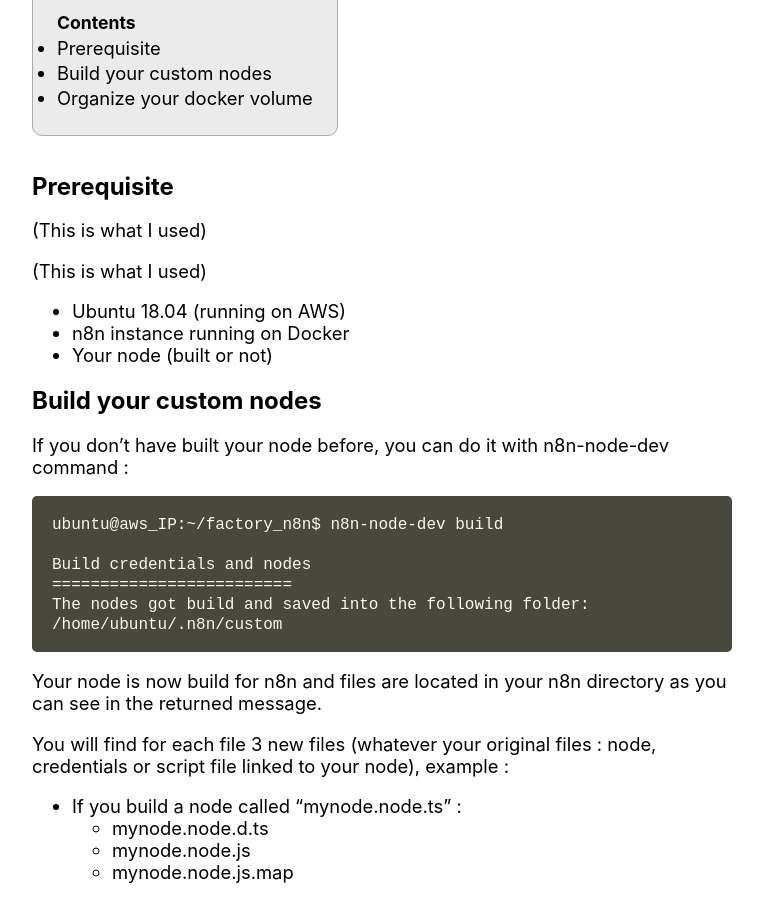
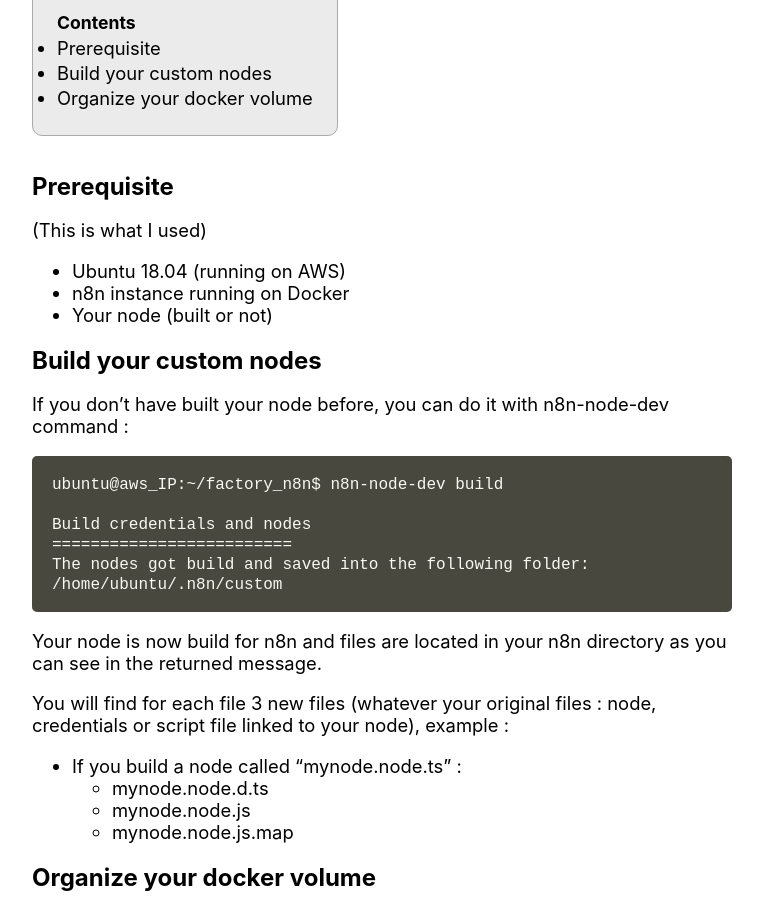
Before and after one commit to ArnaudLhutereau/arnaudlhutereau.github.io, a Jekyll site: the page built from _posts/2021-01-10-Docker-and-n8n-custom-nodes.md, in a window 1280 px wide and 900 px high, scrolled down 308 px. Shown: the whole window, without its empty margins (258-1021 px from the left). Built offline with Jekyll 4.4.1, drawn with Linux system fonts in a browser that asks for light colours; nearby versions of some CDN libraries; comment, search, counter and statistics services are not loaded.

Commit message:
Update 2021-01-10-Docker-and-n8n-custom-nodes.md

```diff
--- a/_posts/2021-01-10-Docker-and-n8n-custom-nodes.md
+++ b/_posts/2021-01-10-Docker-and-n8n-custom-nodes.md
@@ -14,8 +14,6 @@
 
 
 ## Prerequisite
-
-(This is what I used)
 
 (This is what I used)
 
```
